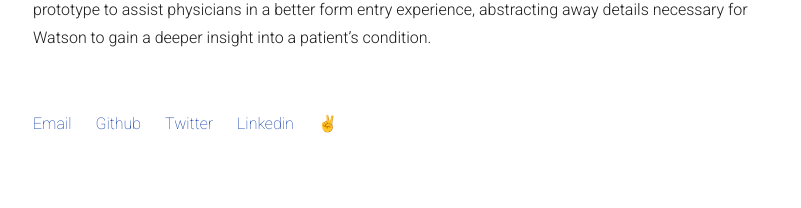
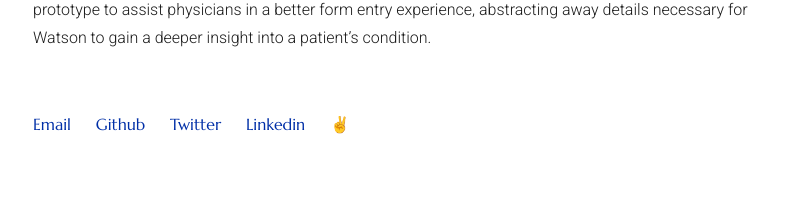
Before and after one commit to mathesond2/davidmatheson.me, a Jekyll site: the page built from _posts/2017-02-24-lately-at-ibm.markdown, in a window 1280 px wide. Shown: the part 1483-1691 px from the top of the page, without its empty margins (237-1038 px from the left). Built offline with Jekyll 4.4.1, drawn with Linux system fonts in a browser that asks for light colours.

Commit message:
removed styles, added space, rearranged styles

```diff
--- a/_sass/02-base/_base.scss
+++ b/_sass/02-base/_base.scss
@@ -1,5 +1,5 @@
 body {
- font: 400 16px/1.5 $font-stack--sans-serif;
+ font: 400 16px/1.5 $font-stack--serif;
  color: $blue-primary;
  background-color: $white-core;
  -webkit-text-size-adjust: 100%;
--- a/_sass/03-layout/_index.scss
+++ b/_sass/03-layout/_index.scss
@@ -1,9 +1,5 @@
 .site-header {
    min-height: 56px;
-}
-
-.site-title {
-   float: left;
 }
 
 .site-footer,
@@ -35,6 +31,7 @@
       margin-top: 20px;
       font-size: $font-size-post-subtitle;
    }
+
    p {
       color: $black-core;
    }
```
